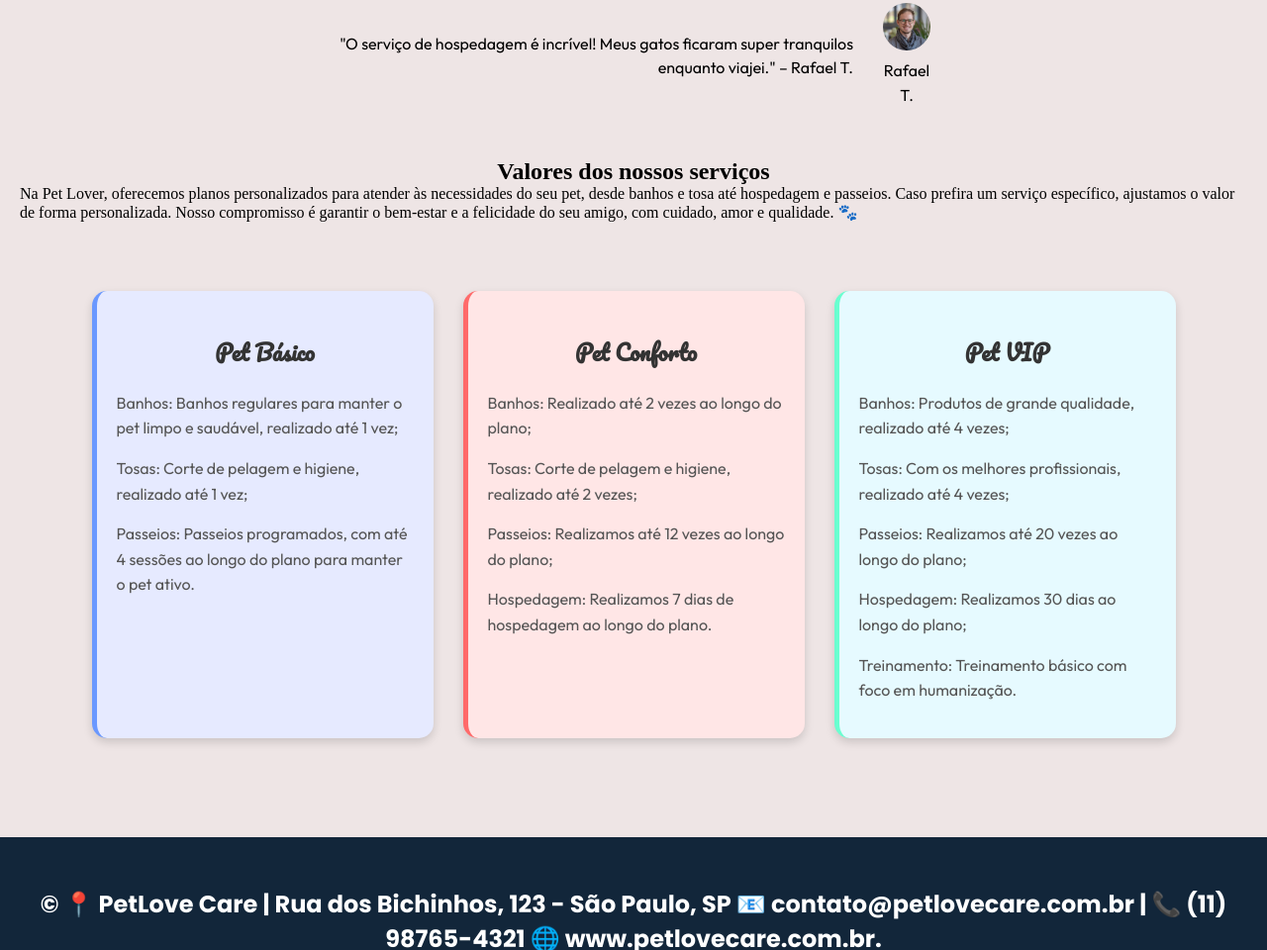
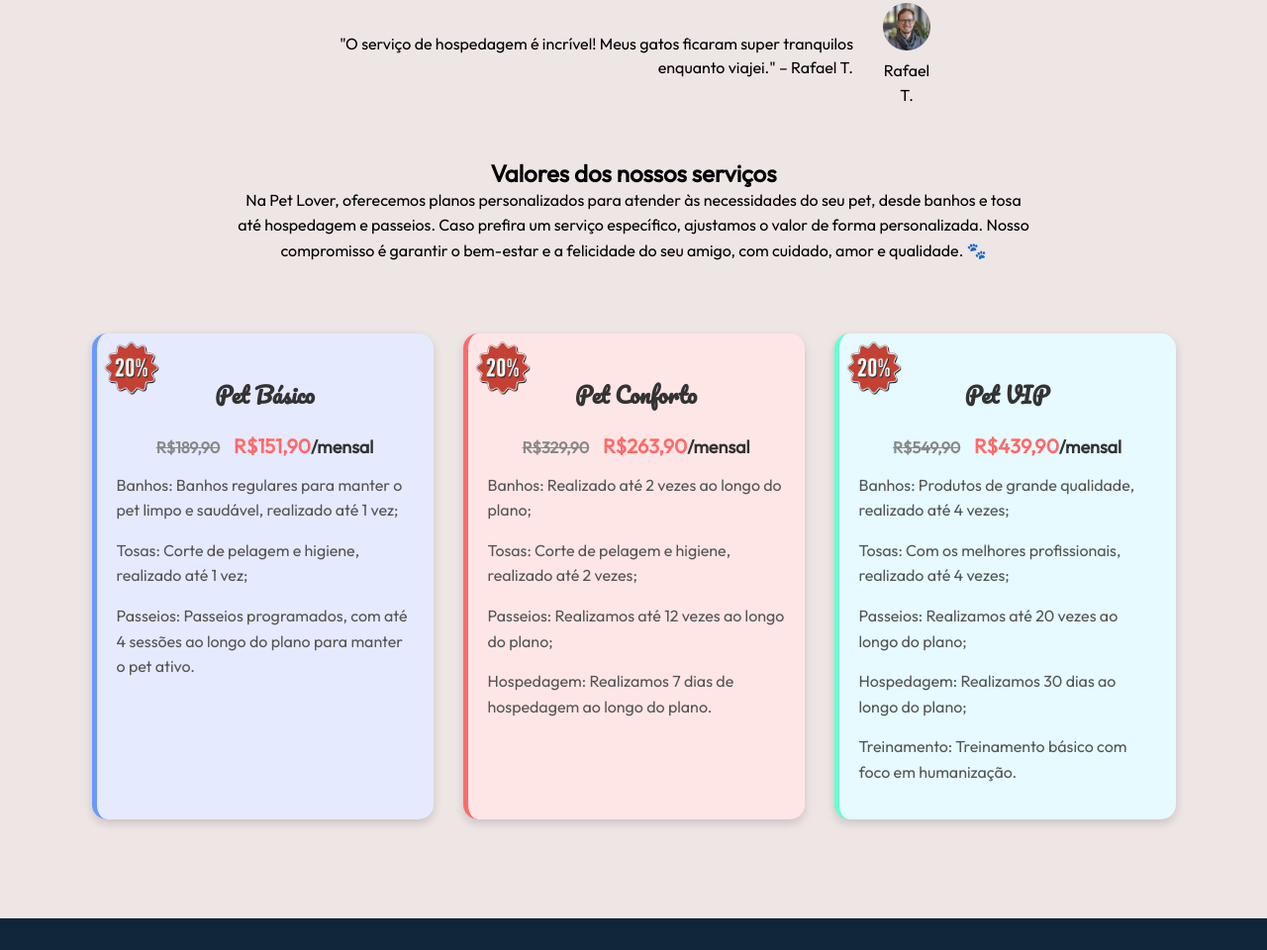
Before and after one commit to hiuquihh/PetLove-Care, a plain HTML site: page index.html in a window 1280 px wide. Shown: the part 1713-2673 px from the top of the page at 99% size. Drawn offline with Linux system fonts and the light colour scheme; a web font is replaced by a local one.

Commit message:
Atualizando o planos, colocando preço e arrumando o texto do valores

```diff
--- a/css/styles.css
+++ b/css/styles.css
@@ -98,7 +98,19 @@ header h2 {
   padding: auto auto 30px 30px;
   display: block;
 }
-
+.text-plans {
+  max-width: 800px;
+  /* Limita a largura do texto */
+  font-family: 'Outfit';
+  /* Fonte padrão */
+  line-height: 1.6;
+  /* Espaçamento entre as linhas */
+  /* Alinha o texto de forma justificada */
+  padding: auto auto 30px 30px;
+  display: block;
+  text-align: center;
+  margin: auto;
+}
 .p{
   text-indent: 20px; /* Define o recuo na primeira linha */
 }
@@ -110,6 +122,7 @@ header h2 {
   text-align: center;
   width: 100%;
   display: block;
+  font-family: 'Outfit';
 }
 
 #main {
@@ -259,6 +272,7 @@ footer span {
   position: relative;
   text-align: left;
   font-family: 'Outfit', sans-serif;
+  position: relative;
 }
 
 .planos .title-plans {
@@ -298,6 +312,40 @@ footer span {
   border-left: 5px solid #6affd0;
 }
 
+/* Estilo do Preço */
+.price {
+  font-family: 'Outfit', sans-serif;
+  font-size: 18px;
+  font-weight: bold;
+  color: #333;
+  margin-bottom: 15px;
+  text-align: center;
+}
+
+.price .discount {
+  text-decoration: line-through;
+  color: #888;
+  font-size: 16px;
+  margin-right: 10px;
+}
+
+.price .current {
+  color: #ff6a6a;
+  font-size: 20px;
+}
+/* Imagem de Desconto */
+.img-desconto {
+  position: absolute;
+  top: -15px;
+  left: -15px;
+}
+
+.img-desconto img {
+  width: 100px; /* Ajuste o tamanho da imagem conforme necessário */
+  height: 100px;
+  border-radius: 50%; /* Deixe a imagem com formato circular */
+}
+
 footer {
   background-color: var(--footer-color);
   padding: 50px 20px;
--- a/index.html
+++ b/index.html
@@ -185,17 +185,21 @@
   <div id="text">
           <span id=title>Valores dos nossos serviços</span>
 
-        <span id="text-plans">
+        <span class="text-plans">
           Na Pet Lover, oferecemos planos personalizados para atender às necessidades do seu pet,
            desde banhos e tosa até hospedagem e passeios. Caso prefira um serviço específico, ajustamos
            o valor de forma personalizada. Nosso compromisso é garantir o bem-estar e a felicidade do seu
            amigo, com cuidado, amor e qualidade. 🐾
         </span>
         </div>
+
         <section class="planos">
-
           <div>
+            <div class="img-desconto">
+              <img src="./img/imagem8.png" alt="Desconto">
+            </div>
             <h3 class="title-plans">Pet Básico</h3>
+            <p class="price"><span class="discount">R$189,90</span> <span class="current">R$151,90</span>/mensal</p>
             <ul>
               <li>Banhos: Banhos regulares para manter o pet limpo e saudável, realizado até 1 vez;</li>
               <li>Tosas: Corte de pelagem e higiene, realizado até 1 vez;</li>
@@ -204,7 +208,11 @@
           </div>
 
           <div>
+            <div class="img-desconto">
+              <img src="./img/imagem8.png" alt="Desconto">
+            </div>
             <h3 class="title-plans">Pet Conforto</h3>
+            <p class="price"><span class="discount">R$329,90</span> <span class="current">R$263,90</span>/mensal</p>
             <ul>
               <li>Banhos: Realizado até 2 vezes ao longo do plano;</li>
               <li>Tosas: Corte de pelagem e higiene, realizado até 2 vezes;</li>
@@ -214,7 +222,11 @@
           </div>
 
           <div>
+            <div class="img-desconto">
+              <img src="./img/imagem8.png" alt="Desconto">
+            </div>
             <h3 class="title-plans">Pet VIP</h3>
+            <p class="price"><span class="discount">R$549,90</span> <span class="current">R$439,90</span>/mensal</p>
             <ul>
               <li>Banhos: Produtos de grande qualidade, realizado até 4 vezes;</li>
               <li>Tosas: Com os melhores profissionais, realizado até 4 vezes;</li>
```
Lines whose indentation alone changed are shown as unchanged.
